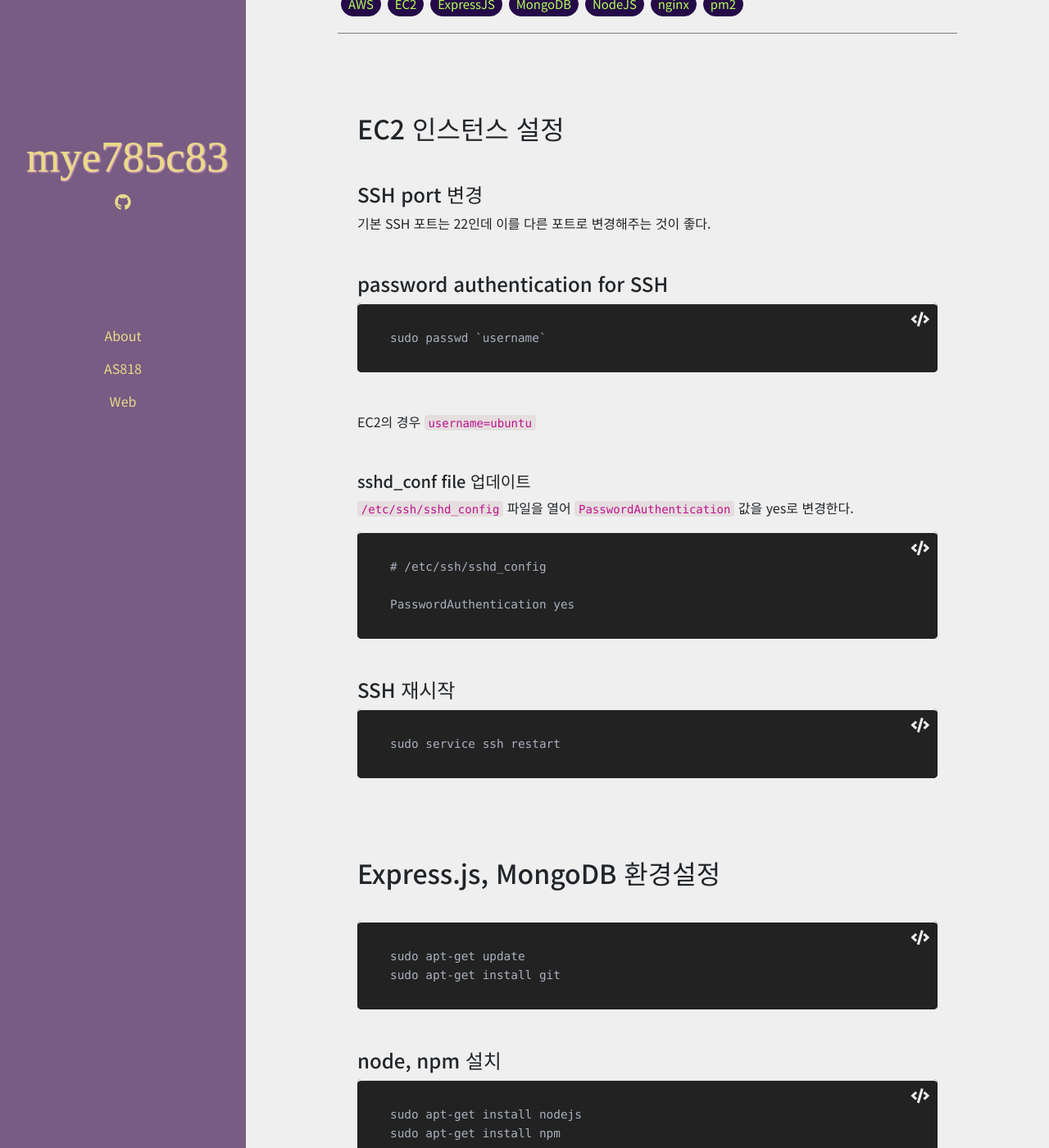
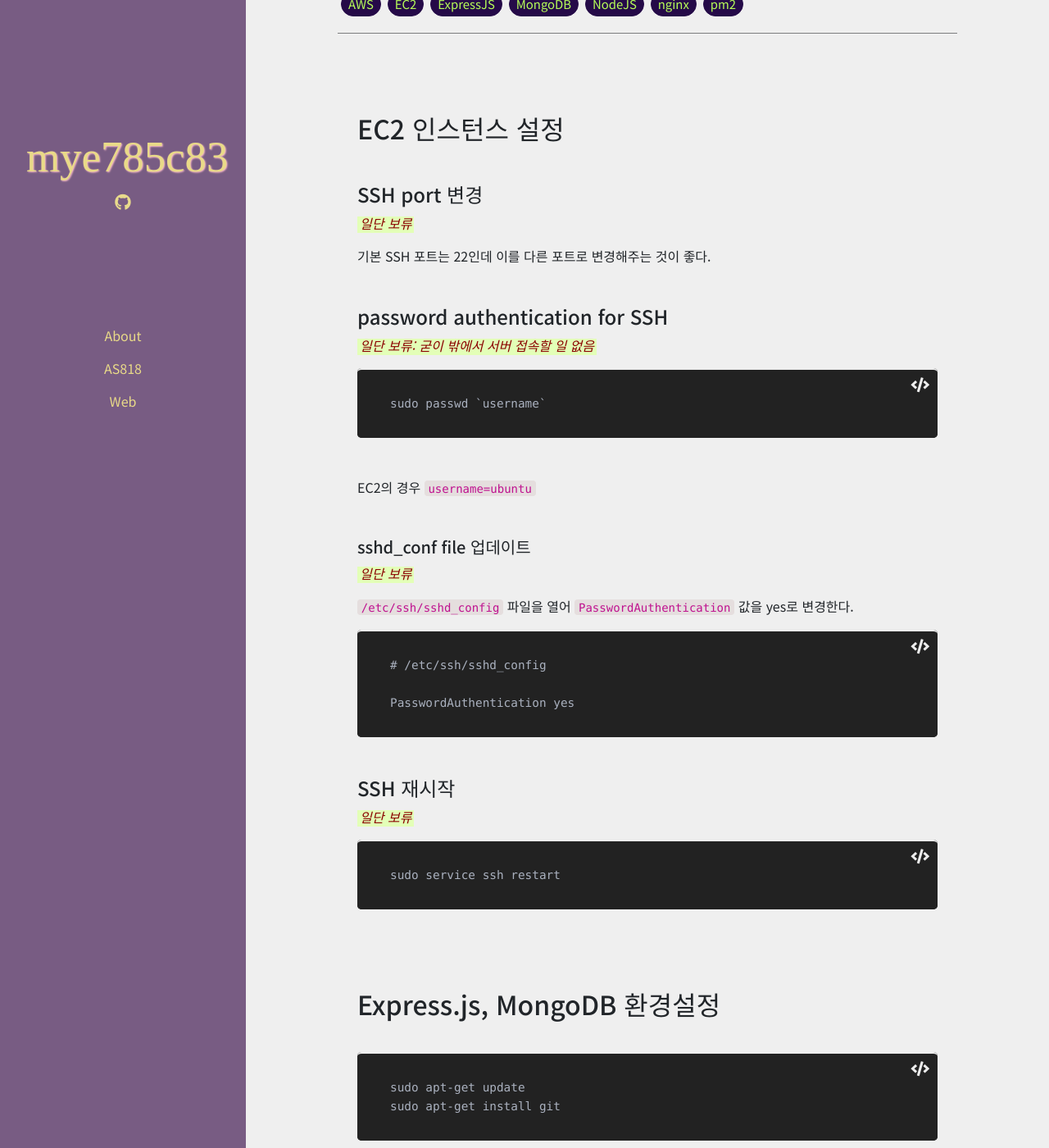
Before and after one commit to mye280c37/mye785c83.github.io, a Jekyll site: the page built from _posts/2021-07-02-EC2_MEN_deploy.md, in a window 1280 px wide and 1400 px high, scrolled down 358 px. Shown: the whole window at 82% size. Built offline with Jekyll 4.4.1, drawn with Linux system fonts in a browser that asks for light colours; nearby versions of some CDN libraries; some web fonts are replaced.

Commit message:
서버 배포 글 수정

````diff
--- a/_posts/2021-07-02-EC2_MEN_deploy.md
+++ b/_posts/2021-07-02-EC2_MEN_deploy.md
@@ -8,11 +8,14 @@
 ## EC2 인스턴스 설정
 
 #### SSH port 변경
+<span class="text-highlight warning"> 일단 보류 </span>
 
 기본 SSH 포트는 22인데 이를 다른 포트로 변경해주는 것이 좋다.
 
 
 #### password authentication for SSH
+
+<span class="text-highlight warning"> 일단 보류: 굳이 밖에서 서버 접속할 일 없음 </span>
 
 ```
 sudo passwd `username`
@@ -22,6 +25,9 @@
 
 
 ##### sshd_conf file 업데이트
+
+<span class="text-highlight warning"> 일단 보류 </span>
+
 `/etc/ssh/sshd_config` 파일을 열어 `PasswordAuthentication` 값을 yes로 변경한다.
 
 ```
@@ -31,6 +37,7 @@
 ```
 
 #### SSH 재시작
+<span class="text-highlight warning"> 일단 보류 </span>
 
 ```
 sudo service ssh restart
````
Also changed, not shown: 6 other files.
